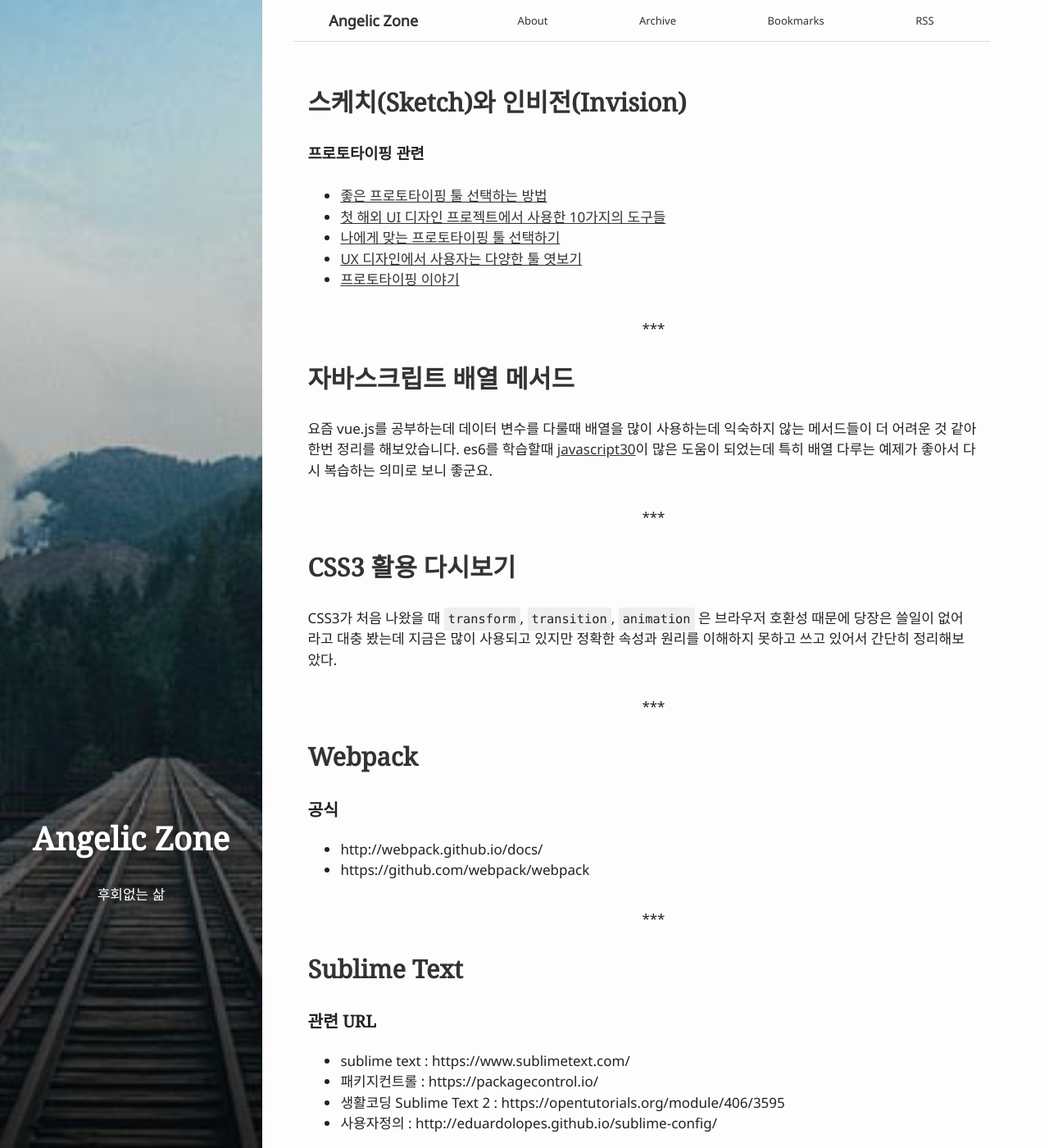
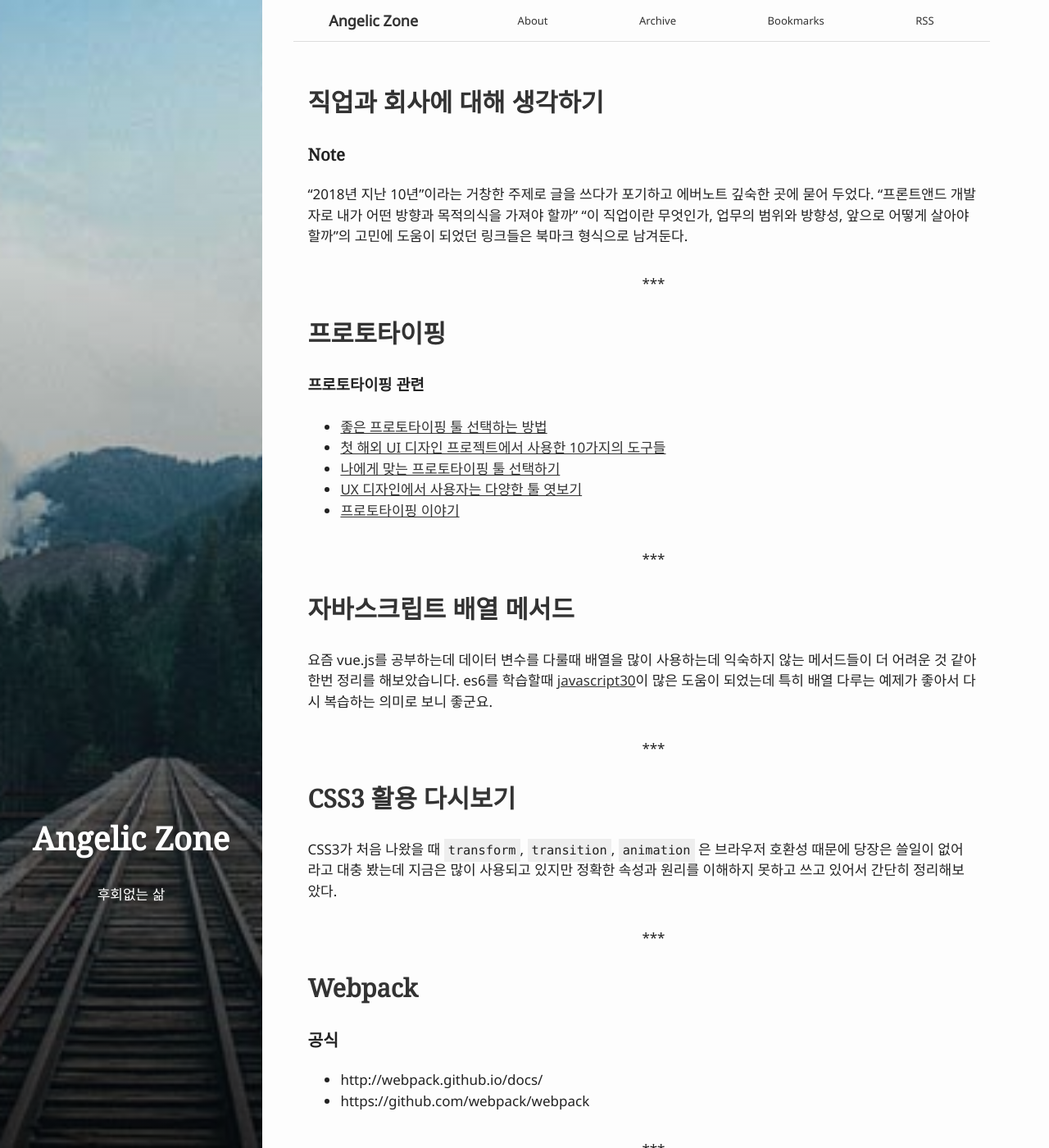
Before and after one commit to pigjh1/pigjh1.github.com, a Jekyll site: the page built from index.html, in a window 1280 px wide and 1400 px high. Shown: the whole window at 82% size. Built offline with Jekyll 4.4.1, drawn with Linux system fonts in a browser that asks for light colours.

Commit message:
Update post

```diff
--- a/_posts/2018-02-23-sketch-invision.md
+++ b/_posts/2018-02-23-prototyping.md
@@ -1,7 +1,7 @@
 ---
 bg: "tools.jpg"
 layout: post
-title: "스케치(Sketch)와 인비전(Invision)"
+title: "프로토타이핑"
 date: 2018-02-23 11:24:00
 categories: posts
 tags: ['ui/ux', 'prototyping']
@@ -54,3 +57,7 @@ tags: ['ui/ux', 'prototyping']
 - [프로토타입스쿨-인비전 기초 강의#01 인비전 회원가입과 둘러보기](https://vimeo.com/177360007) : 영상
 - [프로토타입스쿨-인비전 기초 강의#02 스크린과 핫스팟](https://vimeo.com/178281587) : 영상
 - [인비전 invision 제스처 및 트랜지션 정리](http://rindesign.tistory.com/74?category=641421)
+
+---
+### 그외 프로토타입 툴
+- [oven](https://ovenapp.io/) : 카카오에서 만듬
--- /dev/null
+++ b/_posts/2018-03-08-think-job.md
@@ -0,0 +1,27 @@
+---
+bg: "tools.jpg"
+layout: post
+title: "직업과 회사에 대해 생각하기"
+date: 2018-02-23 11:24:00
+categories: posts
+tags: ['생각노트']
+---
+
+### Note
+"2018년 지난 10년"이라는 거창한 주제로 글을 쓰다가 포기하고 에버노트 깊숙한 곳에 묻어 두었다.
+"프론트앤드 개발자로 내가 어떤 방향과 목적의식을 가져야 할까"
+"이 직업이란 무엇인가, 업무의 범위와 방향성, 앞으로 어떻게 살아야 할까"의 고민에 도움이 되었던 링크들은 북마크 형식으로 남겨둔다.
+
+### Link
+- [1년 반 정도의 원격 근무 경험 (Outsider)](https://blog.outsider.ne.kr/1359)
+- [리모트 도입기 by Hong Minhee (스포카)](https://speakerdeck.com/minhee/rimoteu-doibgi)
+- [프런트엔드 개발자가 되고 싶지 않았던 프런트엔드 개발자의 이직기](https://milooy.wordpress.com/2018/02/07/moving-job/)
+- [웹 퍼블리셔를 돌아보다 (멀더끙)](http://blog.publisher.name/381)
+- [HTML 코더, UI 개발자, 웹 퍼블리셔, 웹 개발자 (신현석) ](https://hyeonseok.com/soojung/webpublisher/2006/11/26/306.html)
+- [프론트엔드 개발자는 왜 구하기 어렵나요? (코드쓰는사람) ](https://taegon.kim/archives/4810)
+- [불쌍한 프론트엔드 개발자 (포프TV)](https://www.youtube.com/watch?v=sBcbqRgBH7E)
+- [웹 Front-End 실무 이야기](https://www.slideshare.net/jinkwonlee52/frontend-46605098)
+- [신입 프론트엔드 개발자가 되려면 무엇을 학습해야 하나요?](https://medium.com/@Jbee_/신입-프론트엔드-개발자가-되려면-무엇을-학습해야-하나요-1dd59a14e084)
+
+- [2016년에 자바스크립트를 배우는 기분](http://www.looah.com/article/view/2054)
+- [Web Developer Roadmap](https://github.com/kamranahmedse/developer-roadmap)
--- a/bookmarks.md
+++ b/bookmarks.md
@@ -40,6 +40,7 @@ active: bookmarks
 - [fontjoy](http://fontjoy.com/)
 - [wordmark](https://wordmark.it/)
 - [한글 웹폰트 글꼴보기집](http://youngkang.me/hangul-webfont-showcase/#/)
+- [한글 무료 서체만을 정리해둔 사이트 눈누](http://noonnu.cc/)
 
 ---
 
```
Also changed, not shown: other parts of _posts/2018-02-23-prototyping.md (+3 -0 lines).
